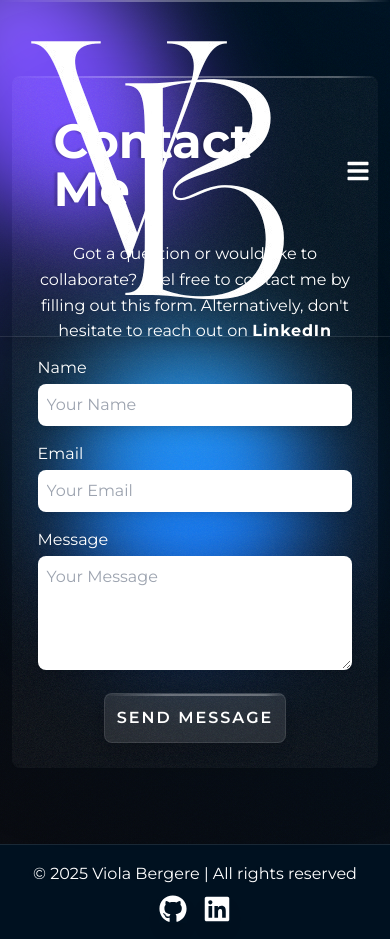
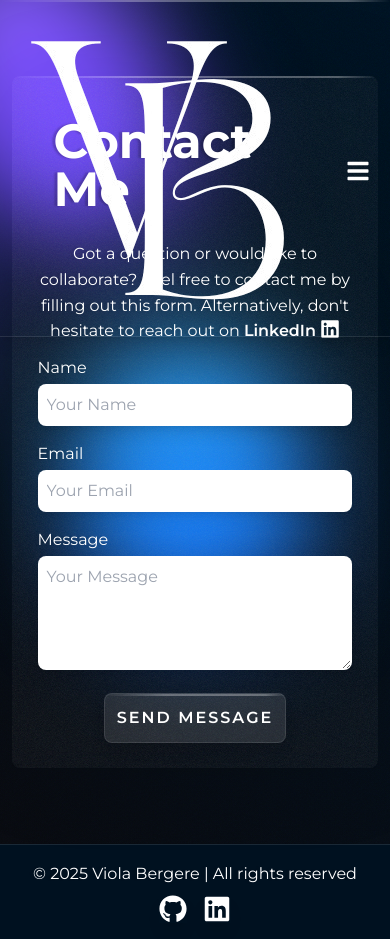
Before and after one commit to violaberg/portfolio, a Next.js app: page /contact in a window 390 px wide. Built offline with nearby package versions, Linux system fonts and the light colour scheme.

Commit message:
fix: adjust embla carousel width and padding for responsiveness

```diff
--- a/src/app/contact/page.jsx
+++ b/src/app/contact/page.jsx
@@ -1,6 +1,7 @@
 "use client";
 
 import "../../app/globals.css";
+import { FaLinkedin } from "react-icons/fa";
 
 import { useState } from "react";
 import ContactForm from "../../components/ContactForm";
@@ -32,7 +33,15 @@ const page = () => {
               </h1>
               <div className="w-full max-w-5xl mx-auto my-3 flex flex-col">
                 <p className="text-center">
-                  Got a question or would like to collaborate? Feel free to contact me by filling out this form. Alternatively, don't hesitate to reach out on <a href="https://www.linkedin.com/in/viola-bergere/" target="_blank" rel="noopener noreferrer" className="font-bold tracking-wider">LinkedIn</a>
+                  Got a question or would like to collaborate? Feel free to contact me by filling out this form. Alternatively, don't hesitate to reach out on
+                  <a
+                  href="https://www.linkedin.com/in/viola-bergere/"
+                  target="_blank"
+                  rel="noopener noreferrer"
+                  className="inline-flex items-center pl-1 gap-1 transform transition font-semibold duration-300 hover:scale-105">
+                  <span>LinkedIn</span>
+                  <FaLinkedin className="shadow-lg mb-1" size={20} />
+                  </a>
                 </p>
                 {isSubmitted && (
                   <div className="w-full max-w-xl text-center flex flex-col font-semibold">
--- a/src/app/globals.css
+++ b/src/app/globals.css
@@ -367,6 +367,7 @@ p {
 .embla {
   max-width: 48rem;
   margin: auto;
+  width: 90vw;
   --slide-height: 19rem;
   --slide-spacing: 1rem;
   --slide-size: 100%;
@@ -385,14 +386,9 @@ p {
 }
 
 .embla__slide__number {
-  align-items: center;
-  border-radius: 1.8rem;
   box-shadow: inset 0 0 0 0.2rem var(--detail-medium-contrast);
   display: flex;
-  font-size: 4rem;
-  font-weight: 600;
   height: var(--slide-height);
-  justify-content: center;
   user-select: none;
 }
 
--- a/src/app/projects/page.jsx
+++ b/src/app/projects/page.jsx
@@ -1,4 +1,5 @@
 import EmblaCarousel from "@/components/EmblaCarousel";
+import { FaGithub } from "react-icons/fa";
 
 const OPTIONS = {}
 const SLIDE_COUNT = 8
@@ -6,7 +7,7 @@ const SLIDES = Array.from(Array(SLIDE_COUNT).keys())
 
 const page = () => {
   return (
-    <div className="flex flex-col mt-16">
+    <div className="flex flex-col mt-36">
       <div className="card relative">
         <svg
           viewBox="0 0 1000 1000"
@@ -39,11 +40,21 @@ const page = () => {
             adapt to diverse technologies but also my skill in collaborating
             effectively with teams under tight deadlines.
           </p>
+          <p className="pt-3">To explore all the projects I've contributed to, please visit my
+            <a
+            href="https://github.com/violaberg"
+            target="_blank"
+            rel="noopener noreferrer"
+            className="inline-flex items-center pl-1 gap-1 transform transition font-semibold duration-300 hover:scale-105">
+            <span>GitHub</span>
+            <FaGithub className="shadow-lg mb-1" size={20} />
+            </a>
+          </p>
         </div>
       </div>
 
       {/* Projects Section */}
-      <div className="w-full max-w-6xl mx-auto px-4">
+      <div>
         <EmblaCarousel slides={SLIDES} options={OPTIONS} />
       </div>
     </div>
--- a/src/components/EmblaCarousel.jsx
+++ b/src/components/EmblaCarousel.jsx
@@ -115,7 +115,7 @@ const EmblaCarousel = (props) => {
 
       <div className="embla-thumbs">
         <div className="embla-thumbs__viewport overflow-hidden" ref={emblaThumbsRef}>
-          <div className="embla-thumbs__container flex flex-row">
+          <div className="embla-thumbs__container flex flex-wrap gap-2">
             {slides.map((index) => (
               <Thumb
                 key={index}
--- a/src/components/EmblaCarouselThumbsButton.jsx
+++ b/src/components/EmblaCarouselThumbsButton.jsx
@@ -14,7 +14,7 @@ export const Thumb = (props) => {
       <button
         onClick={onClick}
         type="button"
-        className="embla-thumbs__slide__number btnCard rounded-lg shadow-lg text-base items-center justify-center font-semibold ml-2 px-8 py-2"
+        className="embla-thumbs__slide__number btnCard rounded-lg text-base items-center justify-center font-semibold px-8 py-2"
       >
         {index + 1}
       </button>
```
